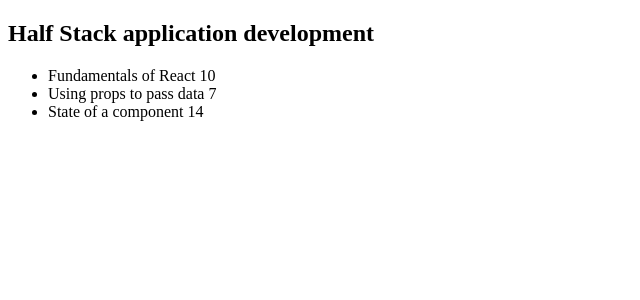
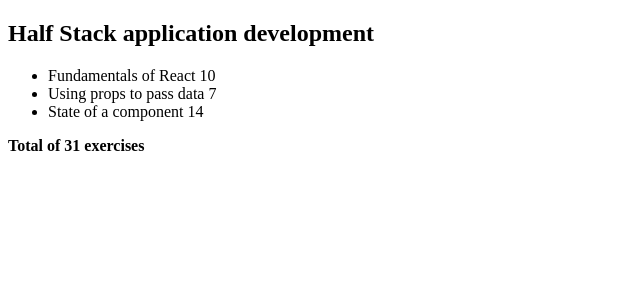
Before and after one commit to ShankarBirTamang/fullstackopen, a React (Vite) app in the folder Part-02/course-info/: page / in a window 1280 px wide. Shown: the top 300 px of the page, without its empty margins (0-640 px from the left). Built offline with nearby package versions, Linux system fonts and the light colour scheme.

Commit message:
`Added Total component and calculated total exercises in Course component`

```diff
--- a/Part-02/course-info/src/components/Course.jsx
+++ b/Part-02/course-info/src/components/Course.jsx
@@ -1,12 +1,14 @@
 import Content from "./Content"
 import Header from "./Header"
+import Total from "./Total";
 
 const Course = ({course}) => {
+    const totalExercise = course.parts.reduce((sum, part) => sum + part.exercises, 0);
   return (
     <div>
         <Header name={course.name} />
         <Content course={course} />
-
+        <Total total={totalExercise} />
     </div>
   )
 }
--- /dev/null
+++ b/Part-02/course-info/src/components/Total.jsx
@@ -0,0 +1,11 @@
+import React from 'react'
+
+function Total({total}) {
+  return (
+    <p>
+      <strong>Total of {total} exercises</strong>
+    </p>
+  )
+}
+
+export default Total
```
